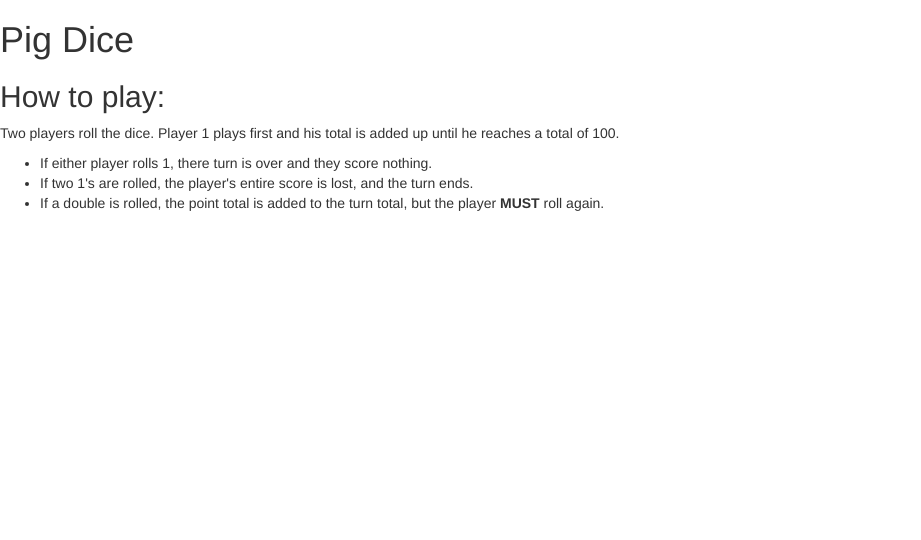
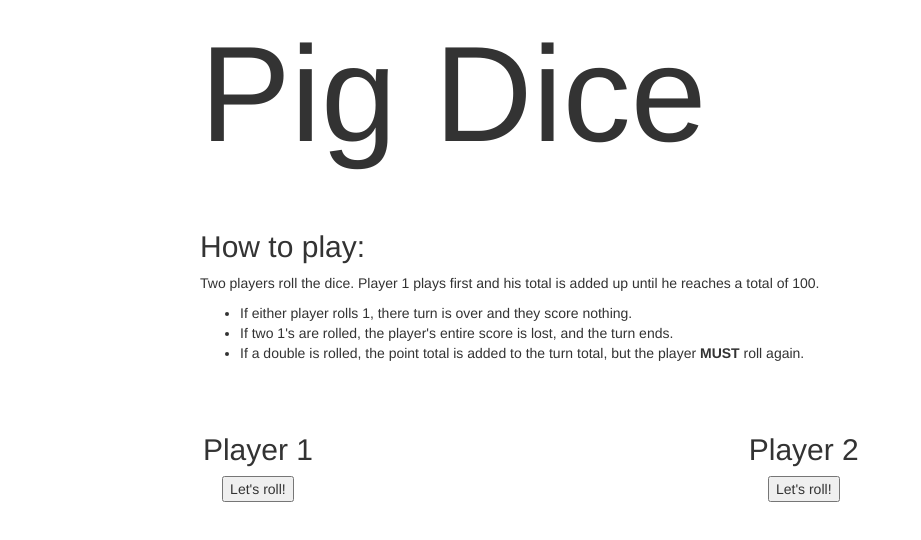
Before and after one commit to lulumuts/pig-dice, a plain HTML site: page index.html in a window 1280 px wide. Shown: the whole page, without its empty margins (0-921 px from the left). Drawn offline with Linux system fonts and the light colour scheme.

Commit message:
HTML initial setup

```diff
--- a/css/styles.css
+++ b/css/styles.css
@@ -0,0 +1,13 @@
+.row {
+  text-align: center;
+}
+
+.rules {
+  margin-left: 25vh;
+  padding-bottom: 5vh;
+}
+
+h1{
+  font-size: 17vh;
+  padding-bottom: 5vh;
+}
--- a/index.html
+++ b/index.html
@@ -8,6 +8,7 @@
     <title>Pig Dice</title>
   </head>
   <body>
+    <div class="rules">
     <h1>Pig Dice</h1>
       <h2>How to play:</h2>
       <p>Two players roll the dice. Player 1 plays first and his total is added up until he reaches a total of 100.</p>
@@ -16,6 +17,26 @@
         <li>If two 1's are rolled, the player's entire score is lost, and the turn ends.</li>
         <li>If a double is rolled, the point total is added to the turn total, but the player <strong>MUST</strong> roll again.</li>
       </ul>
+    </div>
+      <div class="row">
+        <div class="col-md-5">
+          <h2>Player 1</h2>
+          <div id="dice1" class="dice"></div>
+            <div id="dice2" class="dice"></div>
+          <button onclick()="rollDice()"id="dice1">Let's roll!</button>
+
+          </div>
+
+
+
+          <div class="col-md-5">
+            <h2>Player 2</h2>
+            <div id="dice1" class="dice"></div>
+              <div id="dice2" class="dice"></div>
+            <button onclick()="rollDice()"id="dice1">Let's roll!</button>
+
+            </div>
+          </div>
 
   </body>
 </html>
```
